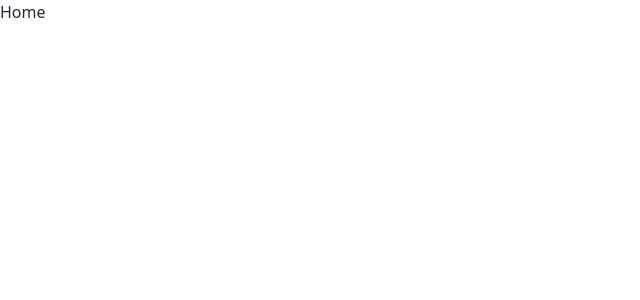
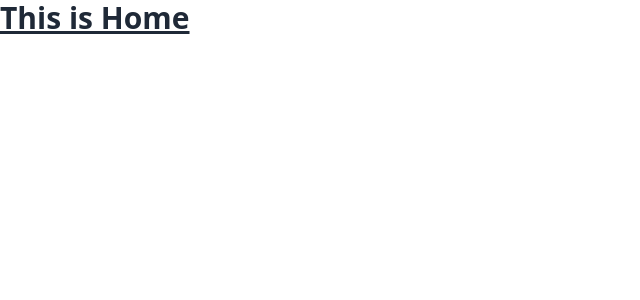
Before and after one commit to JuborajSujon/gadget-grove-frontend, a React (Vite) app: page / in a window 1280 px wide. Shown: the top 300 px of the page, without its empty margins (0-640 px from the left). Built offline with nearby package versions, Linux system fonts and the light colour scheme.

Commit message:
router path outlet and element setup

```diff
--- a/package.json
+++ b/package.json
@@ -14,7 +14,9 @@
     "match-sorter": "^6.3.4",
     "react": "^18.3.1",
     "react-dom": "^18.3.1",
+    "react-helmet-async": "^2.0.5",
     "react-router-dom": "^6.26.0",
+    "react-toastify": "^10.0.5",
     "sort-by": "^1.2.0"
   },
   "devDependencies": {
--- a/src/Routes/Routes.jsx
+++ b/src/Routes/Routes.jsx
@@ -1,5 +1,6 @@
 import { createBrowserRouter } from "react-router-dom";
 import Main from "../Layout/Main";
+import Home from "../pages/Home/Home";
 
 export const router = createBrowserRouter([
   {
@@ -8,7 +9,7 @@ export const router = createBrowserRouter([
     children: [
       {
         path: "/",
-        element: <div>Home</div>,
+        element: <Home />,
       },
     ],
   },
--- a/src/main.jsx
+++ b/src/main.jsx
@@ -1,14 +1,17 @@
 import { StrictMode } from "react";
 import { createRoot } from "react-dom/client";
 import "./index.css";
-
+import { HelmetProvider } from "react-helmet-async";
+import { ToastContainer } from "react-toastify";
+import "react-toastify/dist/ReactToastify.css";
 import { RouterProvider } from "react-router-dom";
 import { router } from "./Routes/Routes";
 
 createRoot(document.getElementById("root")).render(
   <StrictMode>
-    <div>
+    <HelmetProvider>
       <RouterProvider router={router} />
-    </div>
+      <ToastContainer />
+    </HelmetProvider>
   </StrictMode>
 );
--- /dev/null
+++ b/src/pages/Home/Home.jsx
@@ -0,0 +1,13 @@
+import { Helmet } from "react-helmet-async";
+const Home = () => {
+  return (
+    <div>
+      <Helmet>
+        <title>Home</title>
+      </Helmet>
+      <h2 className="text-3xl font-bold underline">This is Home</h2>
+    </div>
+  );
+};
+
+export default Home;
```
Also changed, not shown: src/pages/Shared/Footer/Footer.jsx (added), 1 other file (tests, documents, lock files or other folders).
